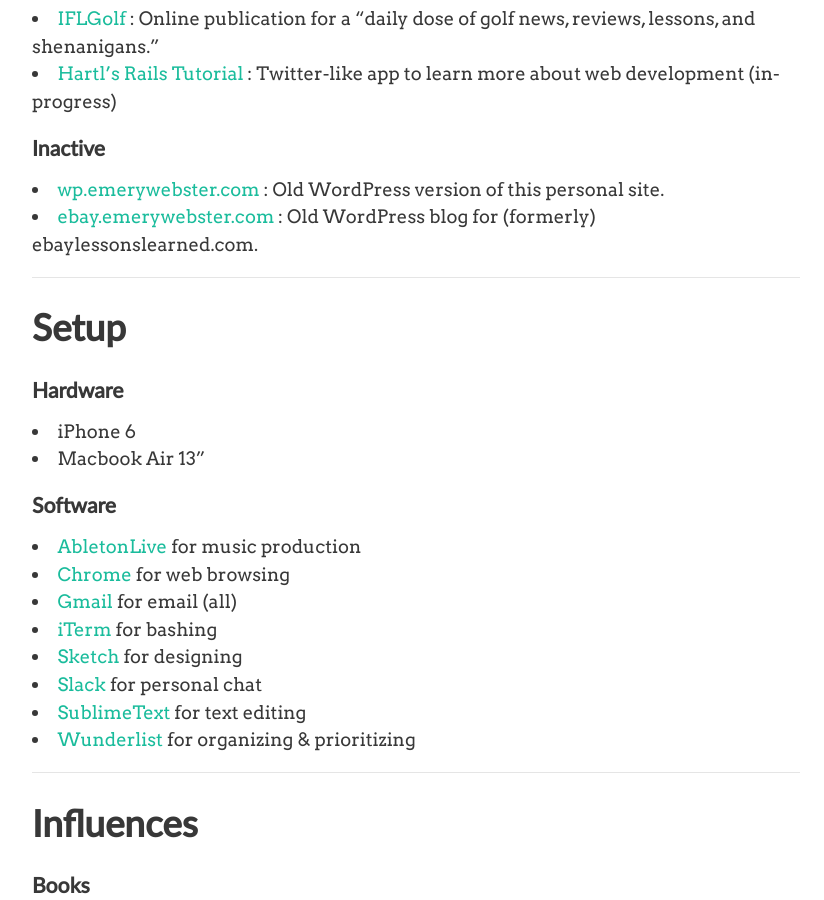
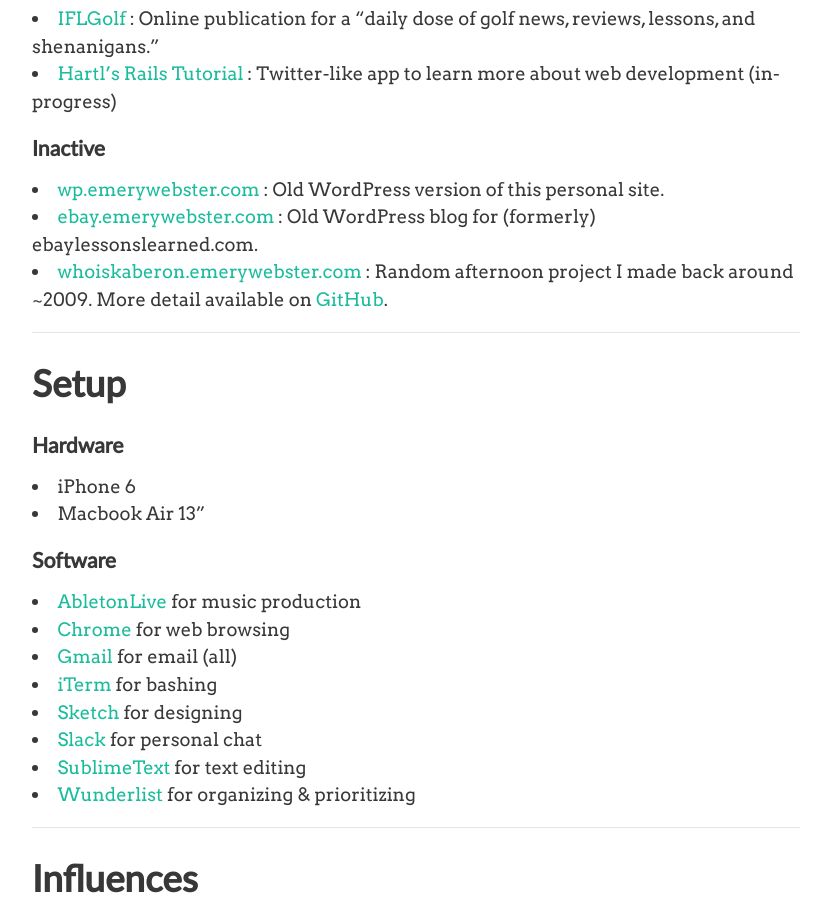
Before and after one commit to emerywebster/emerywebster.github.io, a Jekyll site: the page built from about.md, in a window 1280 px wide and 900 px high, scrolled down 1361 px. Shown: the whole window, without its empty margins (224-1048 px from the left). Built offline with Jekyll 4.4.1, drawn with Linux system fonts in a browser that asks for light colours; nearby versions of some CDN libraries; Markdown is read by kramdown in place of the engine named in the settings.

Commit message:
more project details

```diff
--- a/about.md
+++ b/about.md
@@ -46,6 +46,7 @@ Hello there! I'm Webb, a super-generalist living in Denver, Colorado.
 
 - [wp.emerywebster.com](http://wp.emerywebster.com/) : Old WordPress version of this personal site.
 - [ebay.emerywebster.com](http://ebay.emerywebster.com/) : Old WordPress blog for (formerly) ebaylessonslearned.com.
+- [whoiskaberon.emerywebster.com](http://whoiskaberon.emerywebster.com) : Random afternoon project I made back around ~2009. More detail available on [GitHub](https://github.com/emerywebster/whoiskaberon).
 
 ---
 
```
